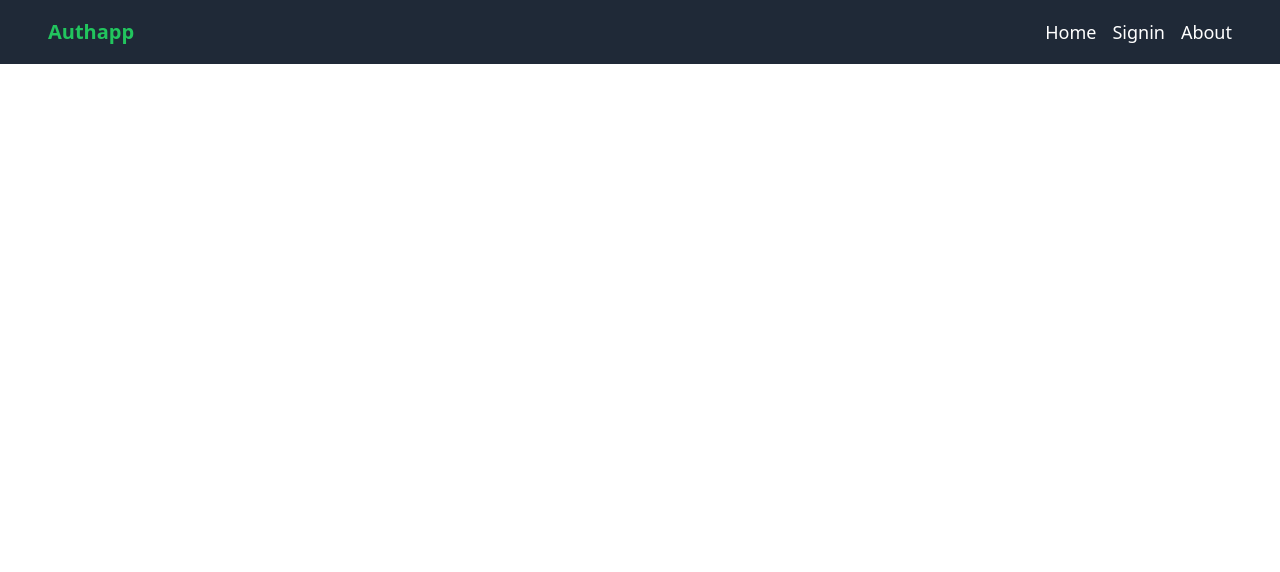
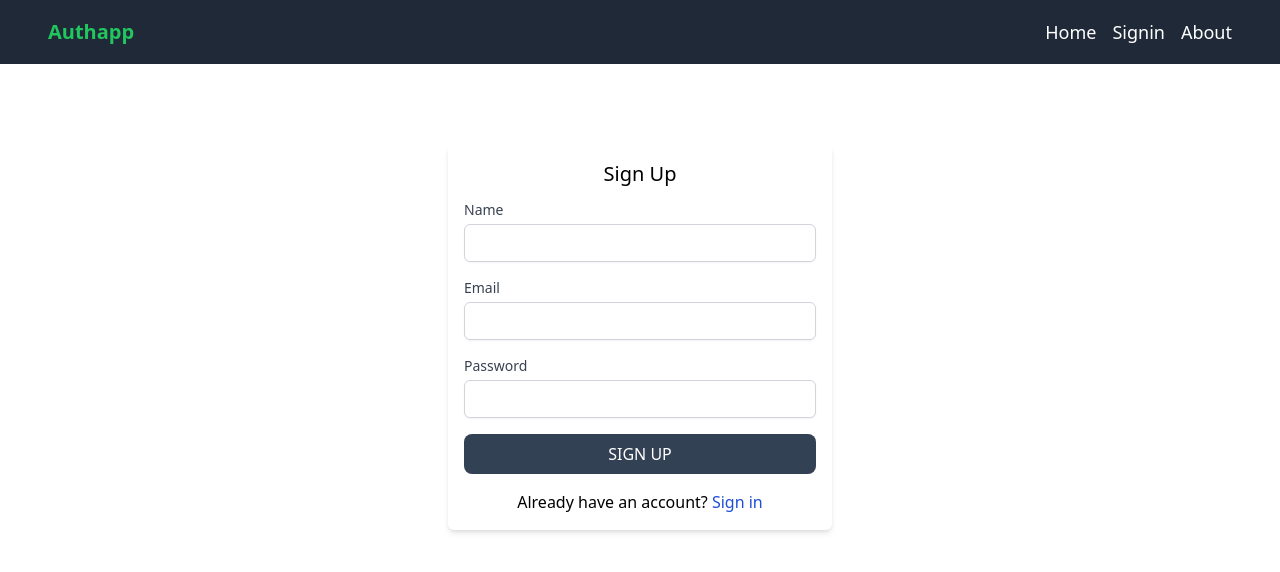
Before and after one commit to rohitsb20/authapp, a React (Vite) app in the folder client/: page /signup in a window 1280 px wide. Shown: the top 572 px of the page. Built offline with nearby package versions, Linux system fonts and the light colour scheme.

Commit message:
feat: add Signup page with form for user registration

```diff
--- a/client/src/App.jsx
+++ b/client/src/App.jsx
@@ -3,8 +3,8 @@ import Home from "./pages/Home"
 import About from "./pages/About";
 import Signin from "./pages/Signin";
 import Profile from "./pages/Profile";
-import Signout from "./pages/Signout";
 import Header from "./components/Header";
+import Signup from "./pages/Signup";
 
 function App() {
 
@@ -17,7 +17,7 @@ function App() {
         <Route path="/about" element={<About />} />
         <Route path="/signin" element={<Signin />} />
         <Route path="/profile" element={<Profile />} />
-        <Route path="/signout" element={<Signout />} />
+        <Route path="/signup" element={<Signup />} />
       </Routes>
     </BrowserRouter>
   );
--- a/client/src/pages/Signup.jsx
+++ b/client/src/pages/Signup.jsx
@@ -1,3 +1,75 @@
+import { Link } from 'react-router-dom';
+
 export default function Signup() {
-  return <div>Signup</div>;
+  return (
+    <>
+      <div className="w-96 mx-auto mt-20 p-4 bg-white shadow-md rounded-md">
+        <h1 className="text-xl text-center mb-3 ">Sign Up</h1>
+        <form>
+          <div className="mb-4">
+            <label
+              htmlFor="name"
+              className="block text-sm font-medium text-gray-700"
+            >
+              Name
+            </label>
+            <input
+              type="name"
+              name="name"
+              id="name"
+              autoComplete="name"
+              required
+              className="mt-1 p-2 block w-full shadow-sm sm:text-sm border border-gray-300 rounded-md"
+            />
+          </div>
+          <div className="mb-4">
+            <label
+              htmlFor="email"
+              className="block text-sm font-medium text-gray-700"
+            >
+              Email
+            </label>
+            <input
+              type="email"
+              name="email"
+              id="email"
+              autoComplete="email"
+              required
+              className="mt-1 p-2 block w-full shadow-sm sm:text-sm border border-gray-300 rounded-md"
+            />
+          </div>
+
+          <div className="mb-4">
+            <label
+              htmlFor="password"
+              className="block text-sm font-medium text-gray-700"
+            >
+              Password
+            </label>
+            <input
+              type="password"
+              name="password"
+              id="password"
+              autoComplete="current-password"
+              required
+              className="mt-1 p-2 block w-full shadow-sm sm:text-sm border border-gray-300 rounded-md"
+            />
+          </div>
+
+        <button className="w-full disabled:opacity-80 rounded-lg p-2 bg-slate-700 hover:opacity-95 text-white uppercase" type="submit">
+          Sign Up
+        </button>
+        </form>
+
+        <div>
+          <p className="mt-4 text-center">
+            Already have an account?{' '}
+            <Link to="/signin" className="text-blue-700">
+              Sign in
+            </Link>
+          </p>
+        </div>
+      </div>
+    </>
+  );
 }
```
